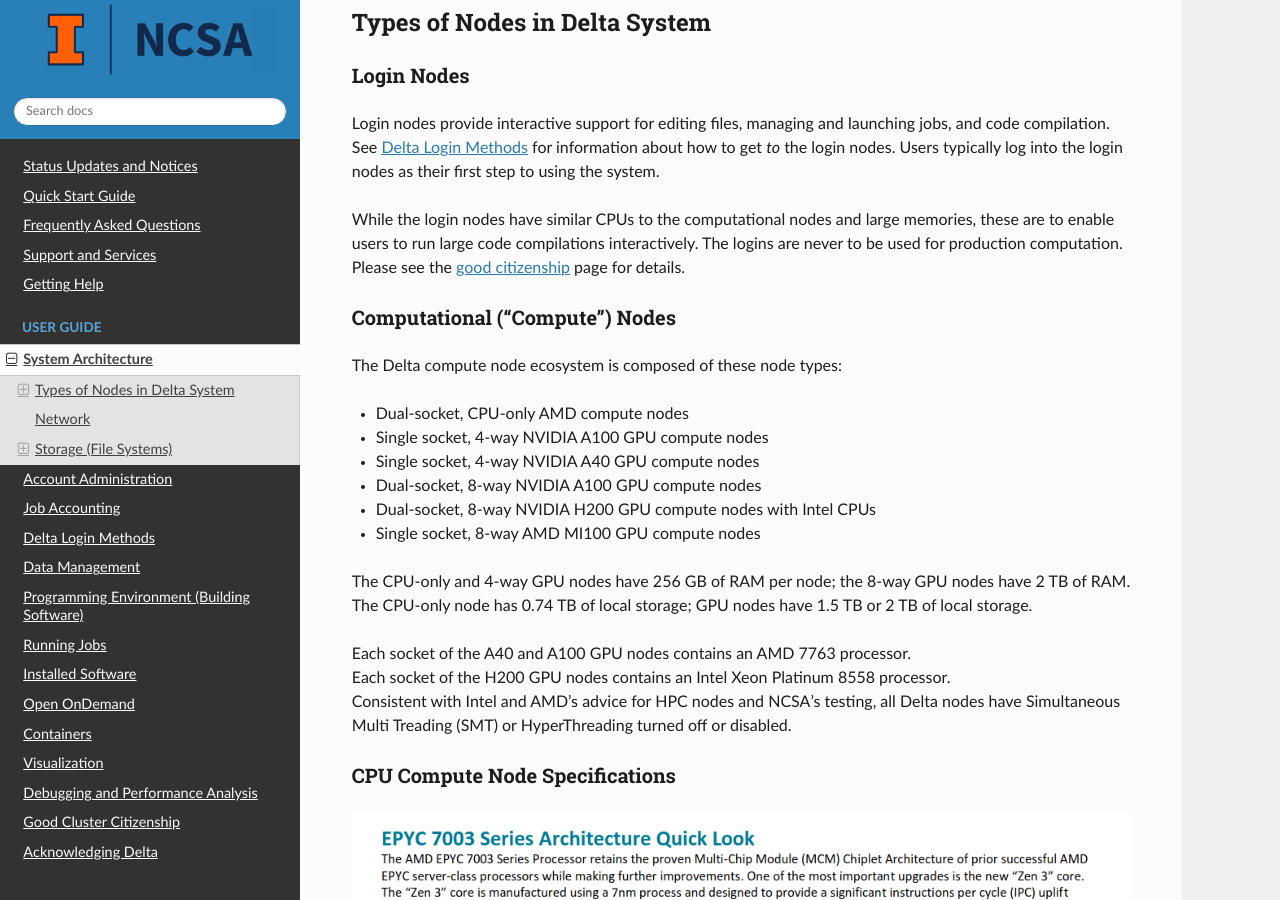
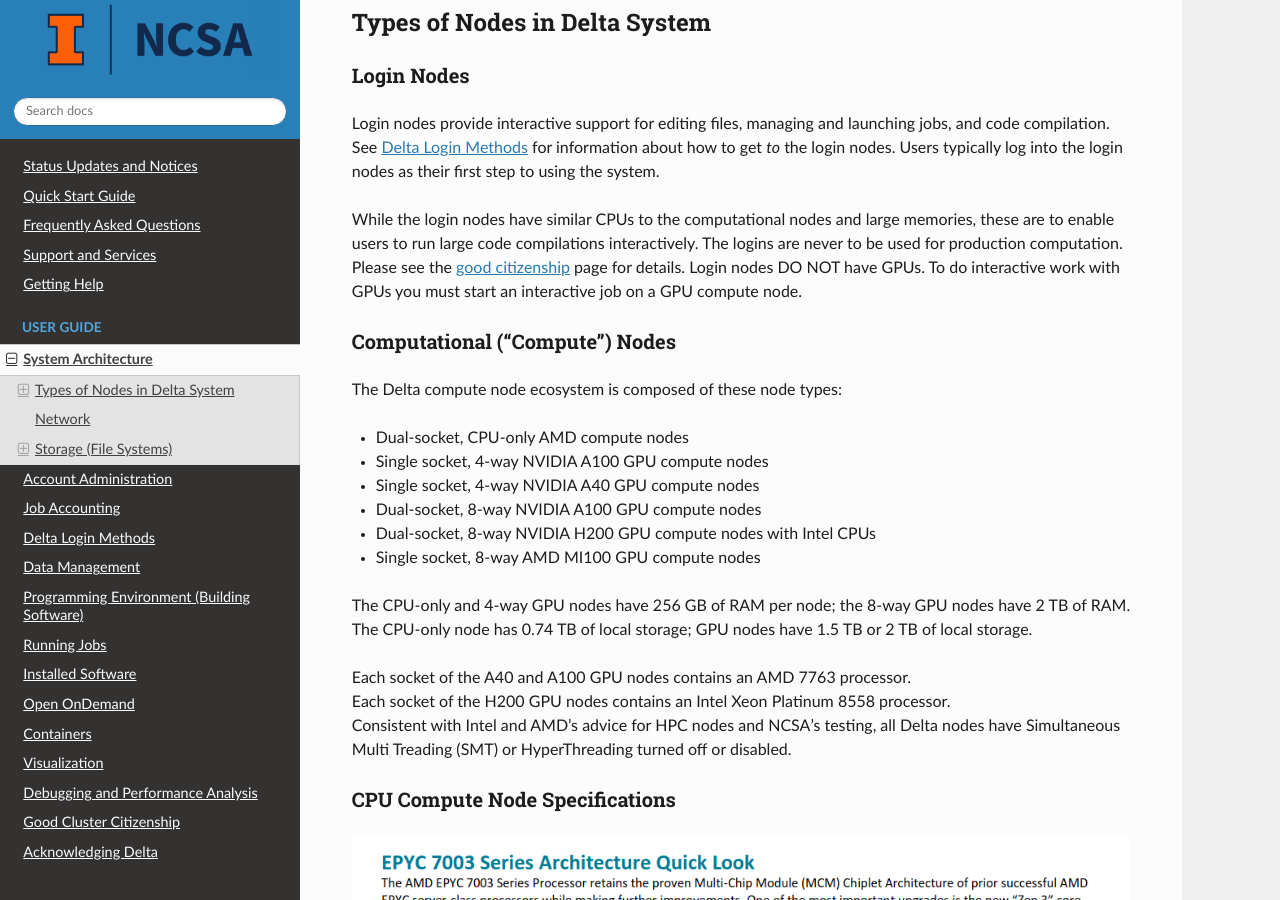
Before and after one commit to ncsa/Delta_doc, a Sphinx documentation site: the page built from docs/source/user_guide/architecture.rst, in a window 1280 px wide and 900 px high, scrolled down 586 px. Built offline with Sphinx 7.4.7 and the Read the Docs theme 3.1.0, drawn with Linux system fonts in a browser that asks for light colours.

Commit message:
no GPUs on logins
Clarifying that there are no GPUs on login nodes, and where to get them.

```diff
--- a/docs/source/user_guide/architecture.rst
+++ b/docs/source/user_guide/architecture.rst
@@ -26,7 +26,7 @@ Login Nodes
 
 Login nodes provide interactive support for editing files, managing and launching jobs, and code compilation.  See :ref:`access` for information about how to get *to* the login nodes.  Users typically log into the login nodes as their first step to using the system.
 
-While the login nodes have similar CPUs to the computational nodes and large memories, these are to enable users to run large code compilations interactively.  The logins are never to be used for production computation.  Please see the :ref:`good citizenship <citizenship>` page for details.
+While the login nodes have similar CPUs to the computational nodes and large memories, these are to enable users to run large code compilations interactively.  The logins are never to be used for production computation.  Please see the :ref:`good citizenship <citizenship>` page for details.  Login nodes DO NOT have GPUs.  To do interactive work with GPUs you must start an interactive job on a GPU compute node.
 
 Computational ("Compute") Nodes
 ~~~~~~~~~~~~~~~~~~~~~~~~~~~~~~~~~~
```
